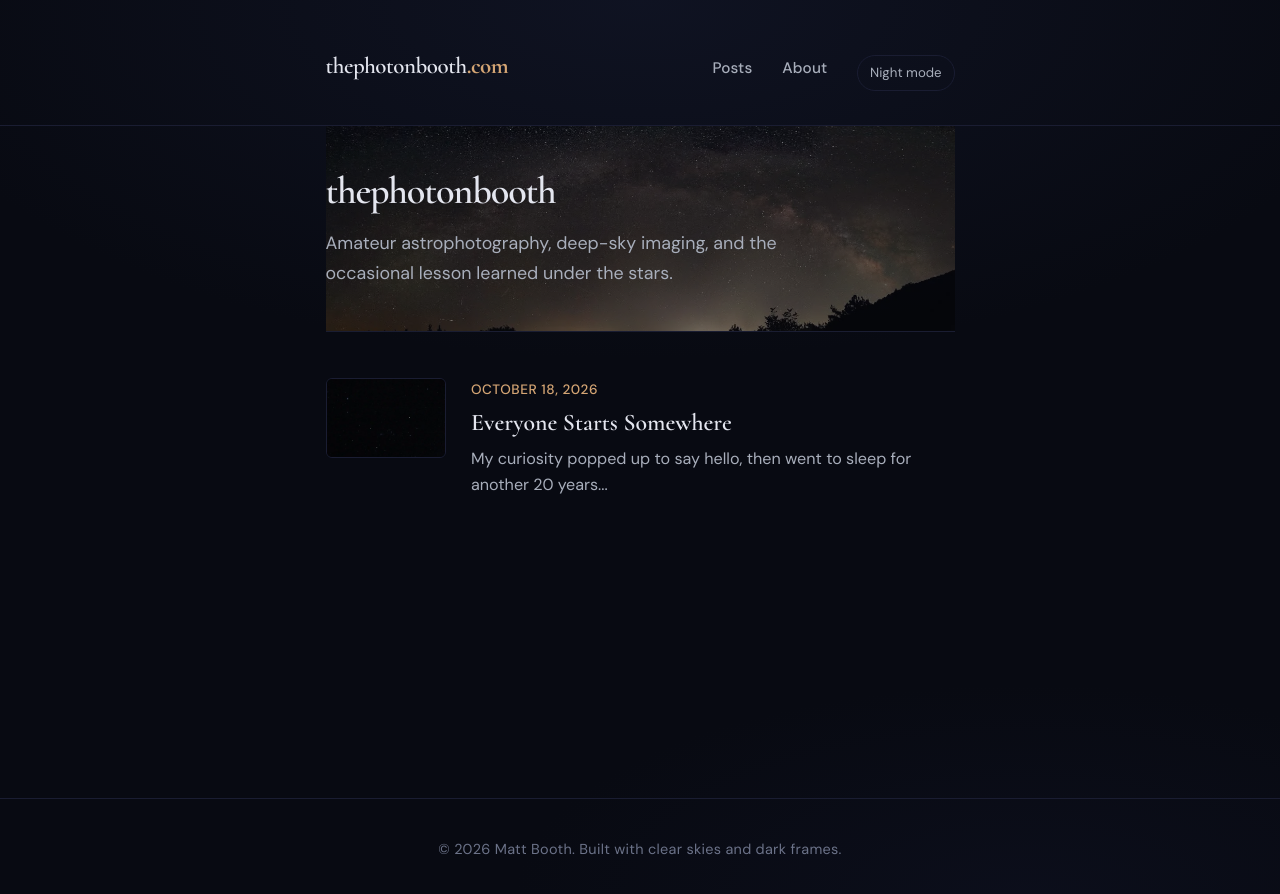
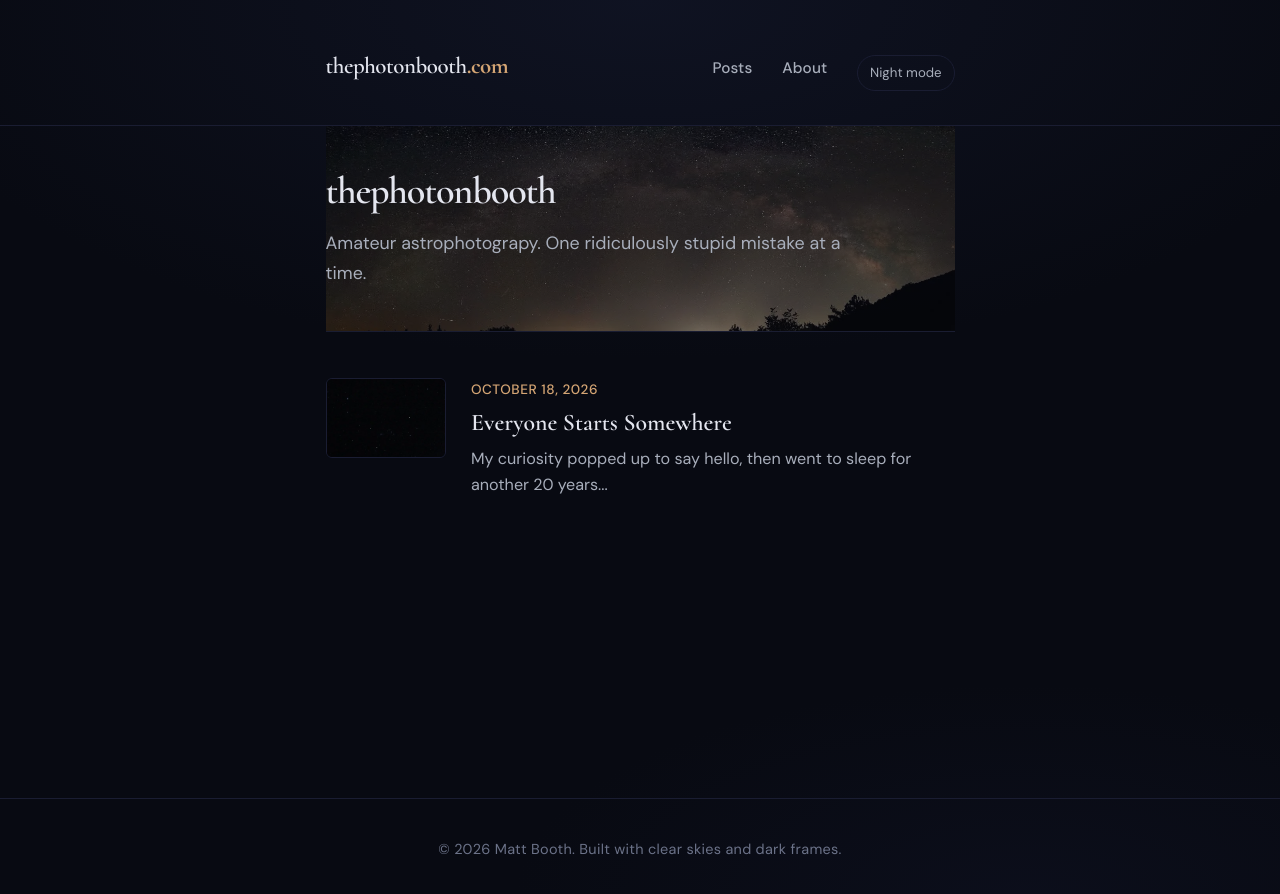
Before and after one commit to m0nkmaster/matt-booth, a Jekyll site: the page built from index.html, in a window 1280 px wide. Shown: the top 894 px of the page. Built offline with Jekyll 4.4.1, drawn with Linux system fonts in a browser that asks for light colours.

Commit message:
copy: update homepage strapline

```diff
--- a/index.html
+++ b/index.html
@@ -8,7 +8,7 @@ title: null
   </div>
   <div class="hero-content">
     <h1>thephotonbooth</h1>
-    <p>Amateur astrophotography, deep-sky imaging, and the occasional lesson learned under the stars.</p>
+    <p>Amateur astrophotograpy. One ridiculously stupid mistake at a time.</p>
   </div>
 </div>
 
```
